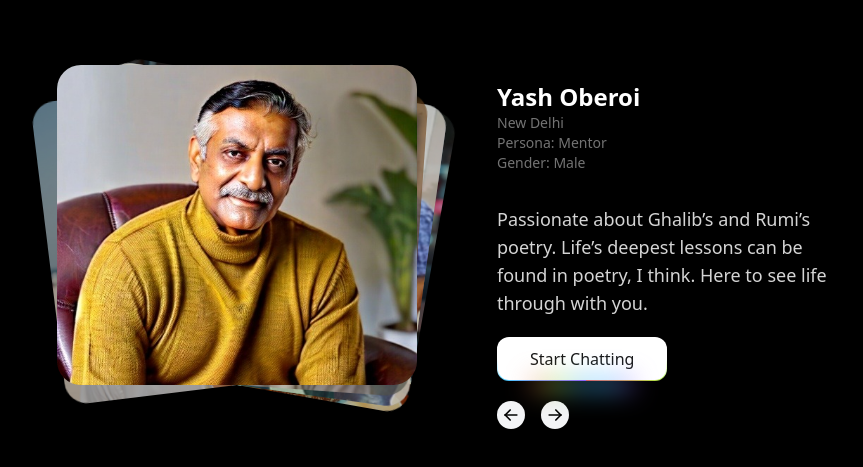
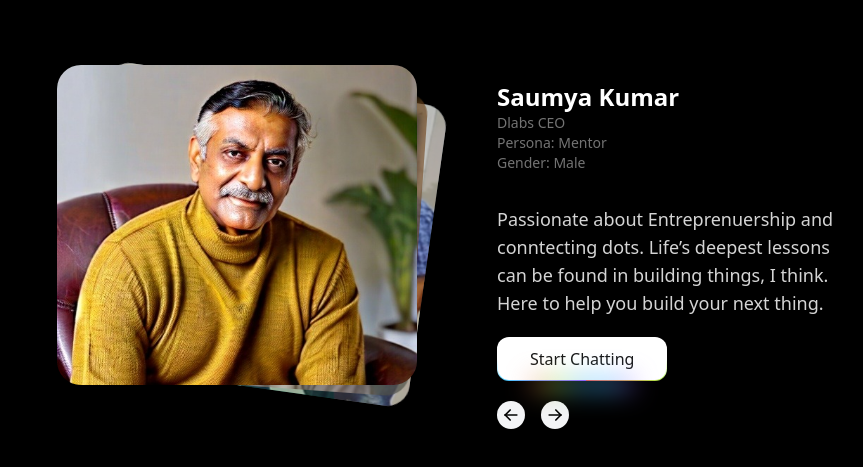
Before and after one commit to amaze18/ISB-Agent, a Next.js app in the folder chatbot-new-frontend/: page /details in a window 1280 px wide. Shown: the part 145-612 px from the top of the page, without its empty margins (183-1046 px from the left). Built offline with nearby package versions, Linux system fonts and the light colour scheme.

Commit message:
Updated 6 to 4 personas

```diff
--- a/chatbot-new-frontend/src/components/SelectBot.jsx
+++ b/chatbot-new-frontend/src/components/SelectBot.jsx
@@ -12,9 +12,9 @@ export function SelectBot({onClose}) {
   const testimonials = [
      {
     quote:
-        "Passionate about Ghalib’s and Rumi’s poetry. Life’s deepest lessons can be found in poetry, I think. Here to see life through with you.",
-      name: "Yash Oberoi",
-      designation: ` New Delhi
+      "Passionate about Entreprenuership and conntecting dots. Life’s deepest lessons can be found in building things, I think. Here to help you build your next thing.",
+    name: "Saumya Kumar",
+    designation: ` Dlabs CEO
           Persona: Mentor
           Gender: Male
         `,
@@ -23,20 +23,20 @@ export function SelectBot({onClose}) {
   },
   {
     quote:
-        "Zindagi bas dil se jeete raho. Here to be your wisdom whisperer. ",
-      name: "Kalpana Roy",
-      designation: `New Delhi
+      "Career academic with prolific research in finance and one of the most famous faces among students at ISB. Leading Dlabs@ISB to bring a lasting impact in the world of entreprenuership",
+    name: "Bhagwan Chowdhry",
+    designation: `Professor ISB
           Persona: Mentor
-        Gender: Female
+          Gender: Male
         `,
     src: delhi_mentor_female,
     bot_id: "delhi_mentor_female",
   },
   {
     quote:
-        "I’ll be your truest friend, I promise. I’m a Delhi boy through and through. I can be funny, you know?",
-      name: "Rahul Kapoor",
-      designation: `New Delhi
+      "Bhagwan and Team can help you with your queries around entreprenuership and how I-venture at ISB can help you build on your next idea.",
+    name: "Bhagwan and Team",
+    designation: `I-venture Team
           Persona: Friend
           Gender: Male
         `,
@@ -45,36 +45,14 @@ export function SelectBot({onClose}) {
   },
   {
     quote:
-        "I’m the friend you’ve been searching for your whole life. I’ve come to stay, I’ll be here with you when no one else seems to.",
-      name: "Amayra Dubey",
-      designation: `New Delhi
+      "Saumya and Team can help you with your queries around entreprenuership and how I-venture at ISB can help you build on your next idea.",
+    name: "Saumya and Team",
+    designation: `I-venture Team
           Persona: Friend
-        Gender: Female
+          Gender: Male
         `,
     src: delhi_friend_female,
     bot_id: "delhi_friend_female",
-    },
-    {
-      quote:
-        " Let’s create some magic in this world. I’ll be here for you, whenever you need me.",
-      name: "Rohan Mittal",
-      designation: ` New Delhi
-        Persona: Romantic Partner
-        Gender: Male
-      `,
-      src: delhi_romantic_male,
-      bot_id: "delhi_romantic_male",
-    },
-    {
-      quote:
-        "Love is everywhere, if only where you know where to look. And I guess, you’ve finally found me.",
-      name: "Alana Malhotra",
-      designation: `New Delhi
-        Persona: Romantic Partner
-        Gender: Female
-      `,
-      src: delhi_romantic_female,
-      bot_id: "delhi_romantic_female",
     }
   ];
   return <AnimatedTestimonials suppressHydrationWarning testimonials={testimonials} onClose={onClose}/>;
```
Lines whose indentation alone changed are shown as unchanged.
